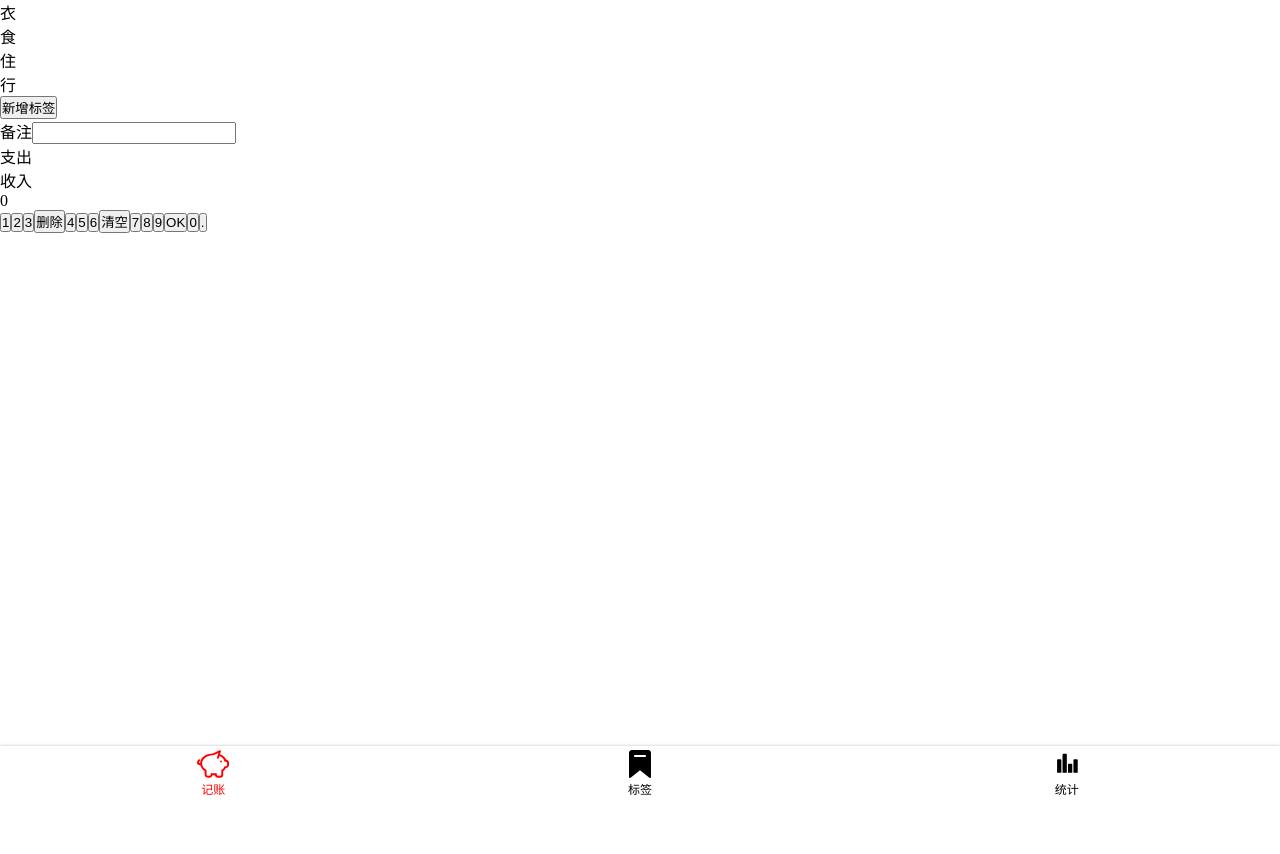
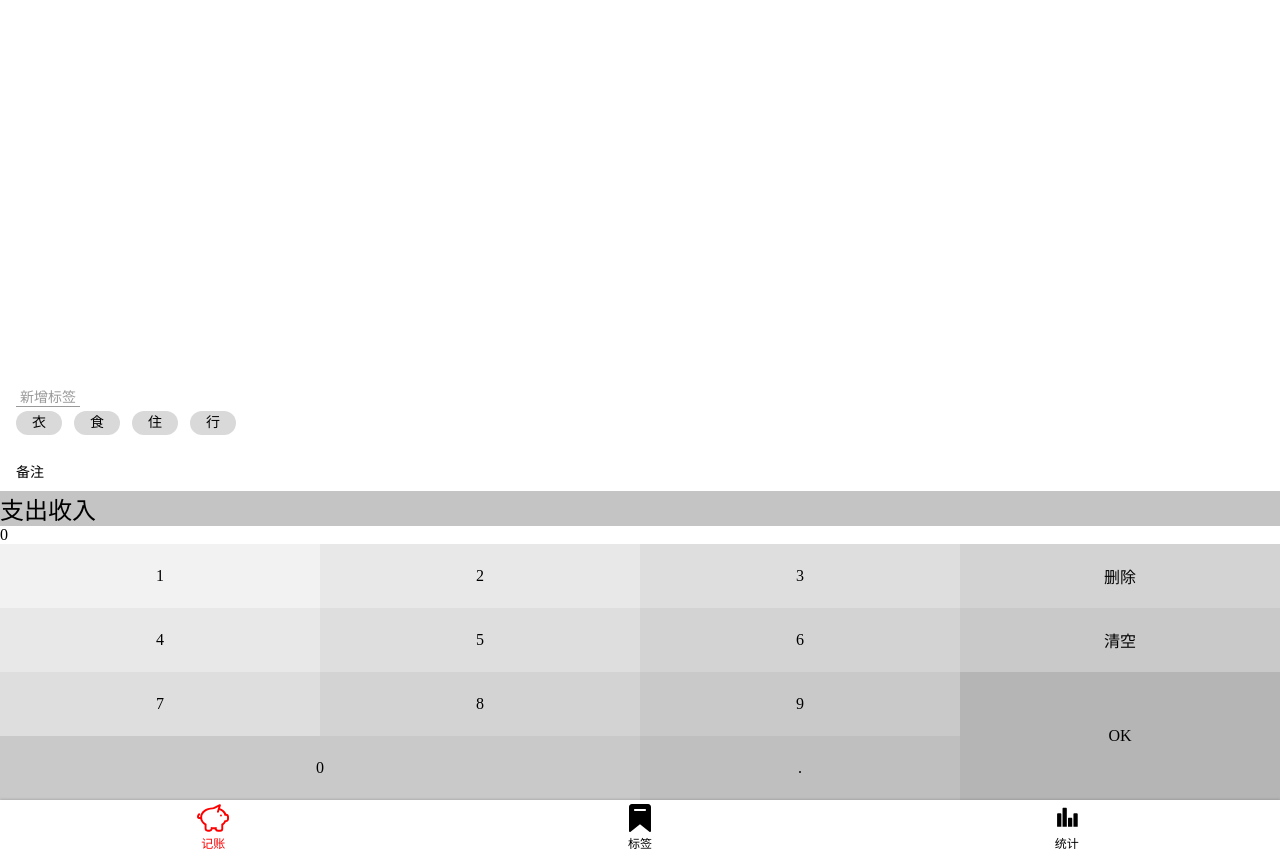
Before and after one commit to zhuxian666/money-1, a Vue app: page /#/money in a window 1280 px wide. Before the commit the page ends 800 px from the top, so only its background shows below. Built offline with nearby package versions, Linux system fonts and the light colour scheme.

Commit message:
money的四个组件完成，添加css

```diff
--- a/src/assets/style/helper.scss
+++ b/src/assets/style/helper.scss
@@ -1,6 +1,15 @@
-$color-highlight: #ff0000;
+$font-hei: -apple-system, "Noto Sans", "Helvetica Neue", Helvetica, "Nimbus Sans L", Arial, "Liberation Sans", "PingFang SC", "Hiragino Sans GB", "Noto Sans CJK SC", "Source Han Sans SC", "Source Han Sans CN", "Microsoft YaHei", "Wenquanyi Micro Hei", "WenQuanYi Zen Hei", "ST Heiti", SimHei, "WenQuanYi Zen Hei Sharp", sans-serif;
+$font-kai: Baskerville, Georgia, "Liberation Serif", "Kaiti SC", STKaiti, "AR PL UKai CN", "AR PL UKai HK", "AR PL UKai TW", "AR PL UKai TW MBE", "AR PL KaitiM GB", KaiTi, KaiTi_GB2312, DFKai-SB, "TW\-Kai", serif;
+$font-song: Georgia, "Nimbus Roman No9 L", "Songti SC", "Noto Serif CJK SC", "Source Han Serif SC", "Source Han Serif CN", STSong, "AR PL New Sung", "AR PL SungtiL GB", NSimSun, SimSun, "TW\-Sung", "WenQuanYi Bitmap Song", "AR PL UMing CN", "AR PL UMing HK", "AR PL UMing TW", "AR PL UMing TW MBE", PMingLiU, MingLiU, serif;
+$color-highlight: #f00;
+%clearFix {
+  &::after {
+    content: '';
+    clear: both;
+    display: block;
+  }
+}
 $color-shadow: rgba(0, 0, 0, 0.25);
-
 %outerShadow {
   box-shadow: 0 0 3px $color-shadow;
 }
--- a/src/assets/style/reset.scss
+++ b/src/assets/style/reset.scss
@@ -1,17 +1,19 @@
-*{
-  margin: 0;
-  padding: 0;
+* {
+  margin: 0; padding: 0;
   box-sizing: border-box;
 }
 a{
   text-decoration: none;
   color: inherit;
 }
-ul,ol{
+ul, ol{
   list-style: none;
 }
-botton,input{
-  font:inherit;
+button, input{
+  font: inherit;
+}
+:focus{
+  outline: none;
 }
 h1,h2,h3,h4,h5,h6{
   font-weight: normal;
--- a/src/components/FormItem.vue
+++ b/src/components/FormItem.vue
@@ -18,5 +18,20 @@
 </script>
 
 <style lang="scss" scoped>
-
+    .formItem {
+        font-size: 14px;
+        padding-left: 16px;
+        display: flex;
+        align-items: center;
+        .name {
+            padding-right: 16px;
+        }
+        input {
+            height: 40px;
+            flex-grow: 1;
+            background: transparent;
+            border: none;
+            padding-right: 16px;
+        }
+    }
 </style>
--- a/src/components/NumberPad.vue
+++ b/src/components/NumberPad.vue
@@ -31,5 +31,55 @@
 </script>
 
 <style lang="scss" scoped>
-
+    @import "~@/assets/style/helper.scss";
+    .numberPad {
+        .output {
+            @extend %clearFix;
+            @extend %innerShadow;
+            font-size: 36px;
+            font-family: Consolas, monospace;
+            padding: 9px 16px;
+            text-align: right;
+            height: 72px;
+        }
+        .buttons {
+            @extend %clearFix;
+            > button {
+                width: 25%;
+                height: 64px;
+                float: left;
+                background: transparent;
+                border: none;
+                &.ok {
+                    height: 64*2px;
+                    float: right;
+                }
+                &.zero {
+                    width: 25*2%;
+                }
+                $bg: #F2F2F2;
+                &:nth-child(1) {
+                    background: $bg;
+                }
+                &:nth-child(2), &:nth-child(5) {
+                    background: darken($bg, 4%);
+                }
+                &:nth-child(3), &:nth-child(6), &:nth-child(9) {
+                    background: darken($bg, 4*2%);
+                }
+                &:nth-child(4), &:nth-child(7), &:nth-child(10) {
+                    background: darken($bg, 4*3%);
+                }
+                &:nth-child(8), &:nth-child(11), &:nth-child(13) {
+                    background: darken($bg, 4*4%);
+                }
+                &:nth-child(14) {
+                    background: darken($bg, 4*5%);
+                }
+                &:nth-child(12) {
+                    background: darken($bg, 4*6%);
+                }
+            }
+        }
+    }
 </style>
--- a/src/components/Tabs.vue
+++ b/src/components/Tabs.vue
@@ -16,5 +16,27 @@
 </script>
 
 <style lang="scss" scoped>
-
+    .tabs {
+        background: #C4C4C4;
+        display: flex;
+        text-align: center;
+        font-size: 24px;
+        &-item {
+            width: 50%;
+            height: 64px;
+            display: flex;
+            justify-content: center;
+            align-items: center;
+            position: relative;
+            &.selected::after {
+                content: '';
+                position: absolute;
+                bottom: 0;
+                left: 0;
+                width: 100%;
+                height: 4px;
+                background: #333;
+            }
+        }
+    }
 </style>
--- a/src/components/Tags.vue
+++ b/src/components/Tags.vue
@@ -23,5 +23,41 @@
 </script>
 
 <style lang="scss" scoped>
-
+    .tags {
+        background: white;
+        font-size: 14px;
+        padding: 16px;
+        flex-grow: 1;
+        display: flex;
+        flex-direction: column-reverse;
+        > .current {
+            display: flex;
+            flex-wrap: wrap;
+            > li {
+                $bg: #D9D9D9;
+                background: $bg;
+                $h: 24px;
+                height: $h;
+                line-height: $h;
+                border-radius: $h/2;
+                padding: 0 16px;
+                margin-right: 12px;
+                margin-top: 4px;
+                &.selected {
+                    background: darken($bg, 50%);
+                    color: white;
+                }
+            }
+        }
+        > .new {
+            padding-top: 16px;
+            button {
+                background: transparent;
+                border: none;
+                color: #999;
+                border-bottom: 1px solid;
+                padding: 0 4px;
+            }
+        }
+    }
 </style>
--- a/src/views/Money.vue
+++ b/src/views/Money.vue
@@ -1,5 +1,5 @@
 <template>
-    <layout>
+    <layout class-prefix="layout">
         <Tags/>
         <FormItem/>
         <Tabs/>
@@ -24,5 +24,12 @@
 </script>
 
 <style lang="scss" scoped>
-
+    ::v-deep .layout-content {
+        display: flex;
+        flex-direction: column;
+        align-content: flex-end;
+    }
+    .notes {
+        padding: 12px 0;
+    }
 </style>
```
